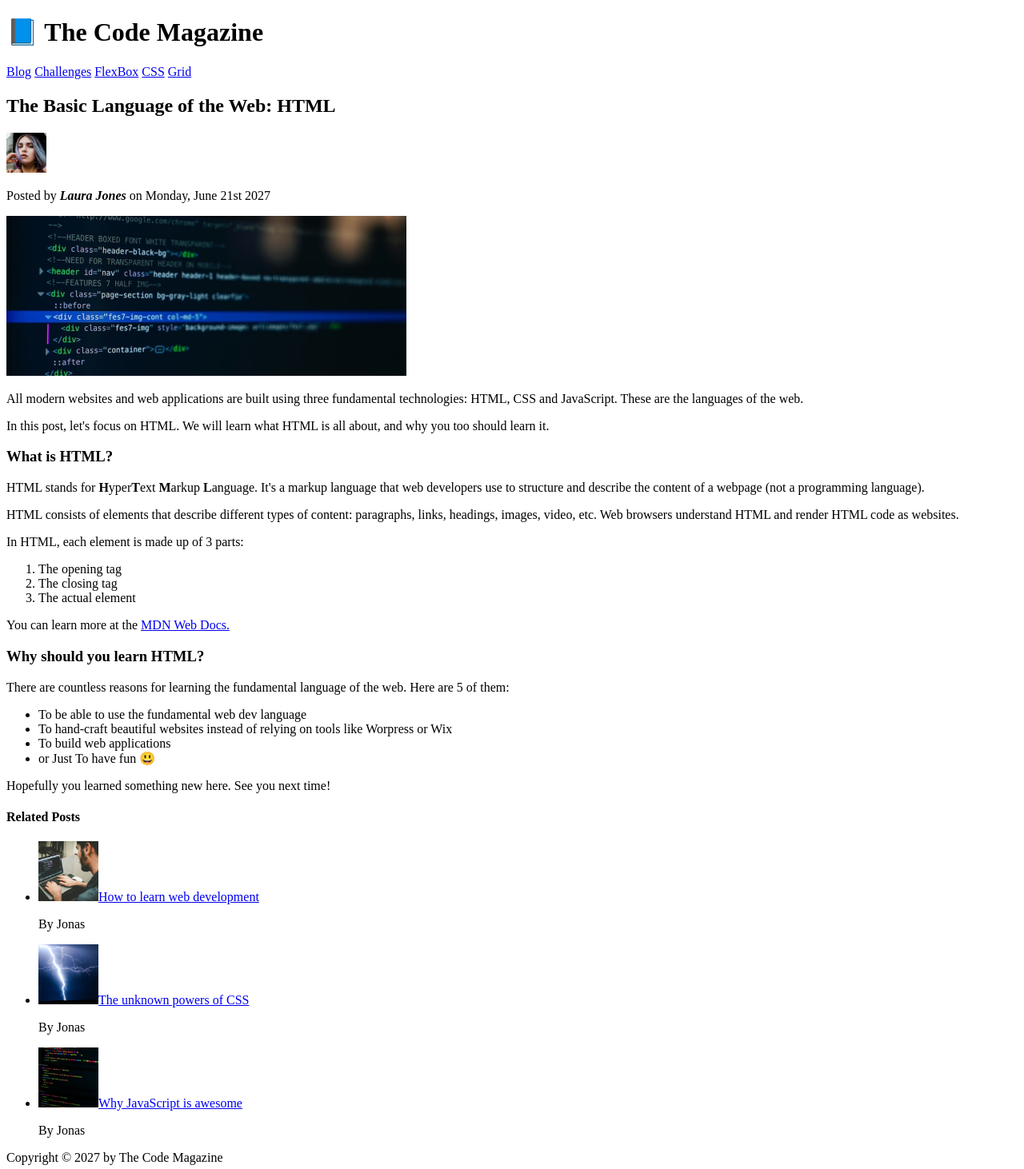
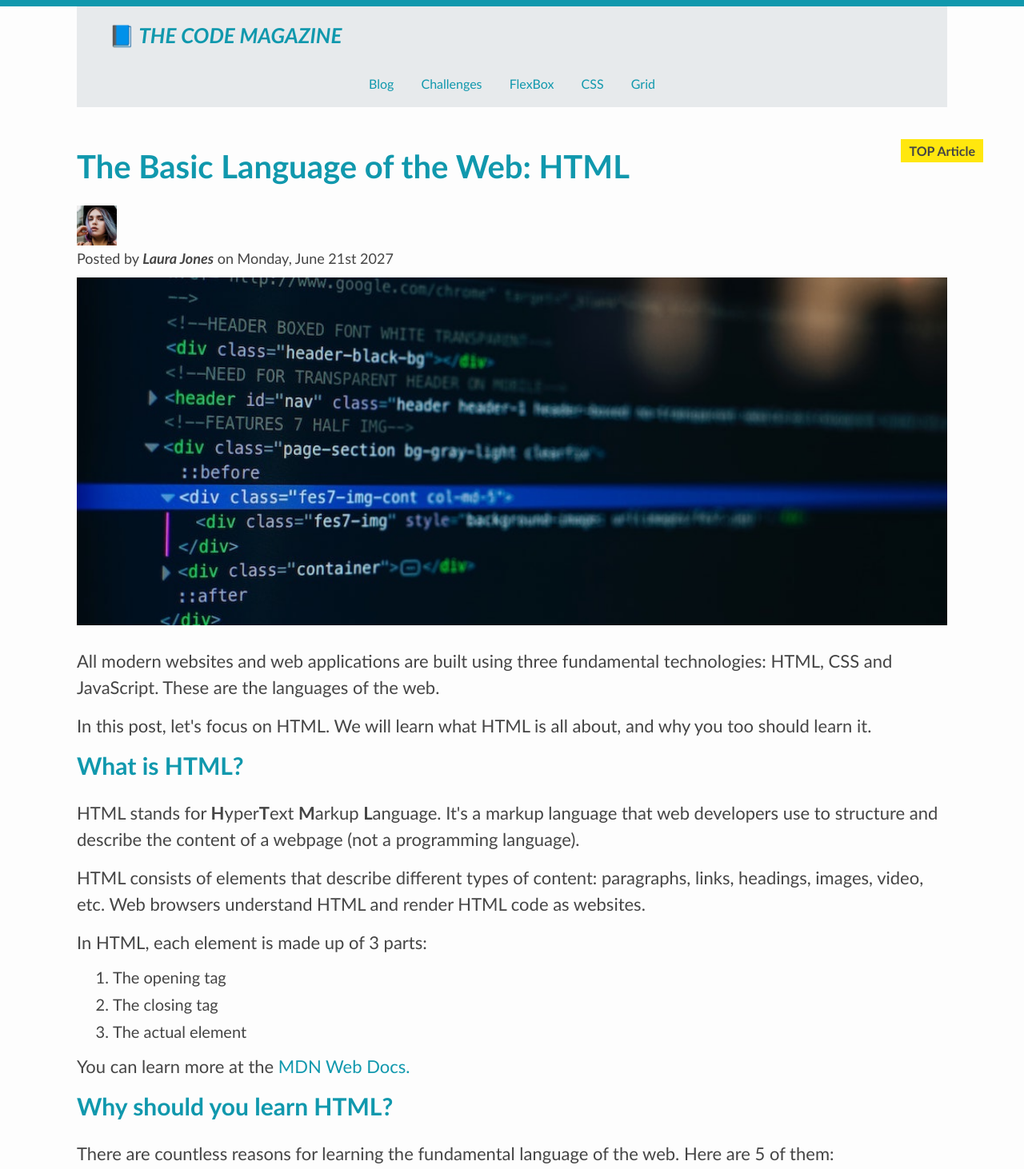
Before and after one commit to paradus-hex/HTML-Fundamentals, a plain HTML site: page index.html in a window 1280 px wide. Shown: the top 1462 px of the page at 80% size. Drawn offline with Linux system fonts and the light colour scheme.

Commit message:
CSS Fundamentals

```diff
--- a/index.html
+++ b/index.html
@@ -2,11 +2,13 @@
 <html lang="en">
   <head>
     <meta charset="UTF-8" />
+    <link href="style.css" rel="stylesheet" />
     <title>The Basic language of the web: HTML</title>
   </head>
 
   <body>
-    <header>
+    <div class="container">
+      <header class="main-header">
         <h1>📘 The Code Magazine</h1>
         <nav>
           <a href="blog.html">Blog</a>
@@ -18,7 +20,7 @@
       </header>
 
       <article>
-      <header>
+        <header class="post-header">
           <h2>The Basic Language of the Web: HTML</h2>
           <img
             src="img/laura-jones.jpg"
@@ -27,7 +29,7 @@
             height="50"
           />
 
-        <p>
+          <p id="author">
             Posted by <strong><i>Laura Jones</i></strong> on Monday, June 21st
             2027
           </p>
@@ -37,6 +39,7 @@
             alt="HTML code on a screen"
             width="500"
             height="200"
+            class="big-pic"
           />
         </header>
 
@@ -47,21 +50,21 @@
         </p>
 
         <p>
-        In this post, let's focus on HTML. We will learn what HTML is all about,
-        and why you too should learn it.
+          In this post, let's focus on HTML. We will learn what HTML is all
+          about, and why you too should learn it.
         </p>
 
         <h3>What is HTML?</h3>
         <p>
           HTML stands for <b>H</b>yper<b>T</b>ext <b>M</b>arkup <b>L</b>anguage.
-        It's a markup language that web developers use to structure and describe
-        the content of a webpage (not a programming language).
+          It's a markup language that web developers use to structure and
+          describe the content of a webpage (not a programming language).
         </p>
 
         <p>
           HTML consists of elements that describe different types of content:
-        paragraphs, links, headings, images, video, etc. Web browsers understand
-        HTML and render HTML code as websites.
+          paragraphs, links, headings, images, video, etc. Web browsers
+          understand HTML and render HTML code as websites.
         </p>
 
         <p>In HTML, each element is made up of 3 parts:</p>
@@ -84,8 +87,8 @@
         <h3>Why should you learn HTML?</h3>
 
         <p>
-        There are countless reasons for learning the fundamental language of the
-        web. Here are 5 of them:
+          There are countless reasons for learning the fundamental language of
+          the web. Here are 5 of them:
         </p>
         <ul>
           <li>To be able to use the fundamental web dev language</li>
@@ -100,27 +103,31 @@
       </article>
       <aside>
         <h4>Related Posts</h4>
-      <ul>
+        <ul class="related">
           <li>
-          <img src="img/related-1.jpg" width="75" height="75" /><a href="#"
-            >How to learn web development</a
+            <img src="img/related-1.jpg" width="75" height="75" /><a href="#">
+              How to learn web development</a
             >
-          <p>By Jonas</p>
+            <p class="related-author">By Jonas Schemdtmann</p>
           </li>
           <li>
-          <img src="img/related-2.jpg" width="75" height="75" /><a href="#"
-            >The unknown powers of CSS</a
+            <img src="img/related-2.jpg" width="75" height="75" /><a href="#">
+              The unknown powers of CSS</a
             >
-          <p>By Jonas</p>
+            <p class="related-author">By Yaseen Nur</p>
           </li>
           <li>
-          <img src="img/related-3.jpg" width="75" height="75" /><a href="#"
-            >Why JavaScript is awesome</a
+            <img src="img/related-3.jpg" width="75" height="75" /><a href="#">
+              Why JavaScript is awesome</a
             >
-          <p>By Jonas</p>
+            <p class="related-author">By Anny Sultana</p>
           </li>
         </ul>
       </aside>
-    <footer>Copyright &copy; 2027 by The Code Magazine</footer>
+      <footer>
+        <p id="copyright">Copyright &copy; 2027 by The Code Magazine</p>
+      </footer>
+    </div>
+    <button>💗Like</button>
   </body>
 </html>
--- /dev/null
+++ b/style.css
@@ -0,0 +1,167 @@
+* {
+  margin: 0;
+  padding: 0;
+}
+
+.main-header {
+  background-color: rgba(89, 107, 124, 0.13);
+  padding: 20px 40px;
+  margin-bottom: 50px;
+}
+
+.post-header {
+  margin-bottom: 25px;
+}
+
+.container {
+  width: 85%;
+  margin: 0 auto;
+}
+
+body {
+  font-family: "Trebuchet MS", "Lucida Sans Unicode", "Lucida Grande",
+    "Lucida Sans", Arial, sans-serif;
+  color: rgb(69, 69, 69);
+  border-top: 8px solid #1098ad;
+  background-color: rgba(89, 107, 124, 0.01);
+  position: relative;
+}
+
+.big-pic {
+  width: 100%;
+  height: auto;
+}
+
+h1,
+h2,
+h3 {
+  color: #1098ad;
+  margin-bottom: 25px;
+}
+
+h1 {
+  font-size: 26px;
+  font-style: italic;
+  text-transform: uppercase;
+}
+
+h1::first-letter {
+  font-style: normal;
+}
+
+h2 {
+  font-size: 40px;
+  position: relative;
+}
+
+h2::after {
+  content: "TOP Article";
+  background-color: #ffe70e;
+  color: rgb(69, 69, 69);
+  font-size: 16px;
+  font-weight: bold;
+  display: inline-block;
+  padding: 5px 10px;
+  position: absolute;
+  top: -10px;
+  right: -45px;
+}
+
+h3 {
+  font-size: 30px;
+}
+
+h4 {
+  font-size: 28px;
+  text-align: center;
+  text-transform: uppercase;
+}
+
+p {
+  font-size: 22px;
+  line-height: 1.5;
+  margin-bottom: 15px;
+}
+
+ul,
+ol {
+  margin-left: 45px;
+  margin-bottom: 15px;
+}
+li {
+  font-size: 20px;
+  margin-bottom: 10px;
+}
+
+li:last-child {
+  margin-bottom: 0;
+}
+
+#author {
+  font-size: 18px;
+  margin-bottom: 10px;
+}
+
+#copyright {
+  font-size: 16px;
+}
+
+.related-author {
+  font-size: 18px;
+  font-weight: bold;
+}
+
+.related {
+  list-style: none;
+}
+
+aside {
+  margin-top: 40px;
+  background-color: rgba(89, 107, 124, 0.13);
+  border-top: 5px solid #1098ad;
+  border-bottom: 5px solid #1098ad;
+  padding: 20px 0;
+}
+
+a:link {
+  color: #1098ad;
+  text-decoration: none;
+}
+
+a:visited {
+  color: #1098ad;
+}
+
+a:hover {
+  color: orangered;
+  font-weight: bold;
+  text-decoration: underline dashed aqua;
+}
+
+a:active {
+  color: black;
+  font-style: italic;
+}
+
+nav {
+  text-align: center;
+}
+
+nav a:link {
+  margin-right: 30px;
+  margin-top: 10px;
+  display: inline-block;
+}
+
+nav a:link:last-child {
+  margin-right: 0;
+}
+
+button {
+  position: absolute;
+  bottom: 50px;
+  right: 10px;
+  font-size: 22px;
+  padding: 10px;
+  cursor: pointer;
+}
```
Lines whose indentation alone changed are shown as unchanged.
